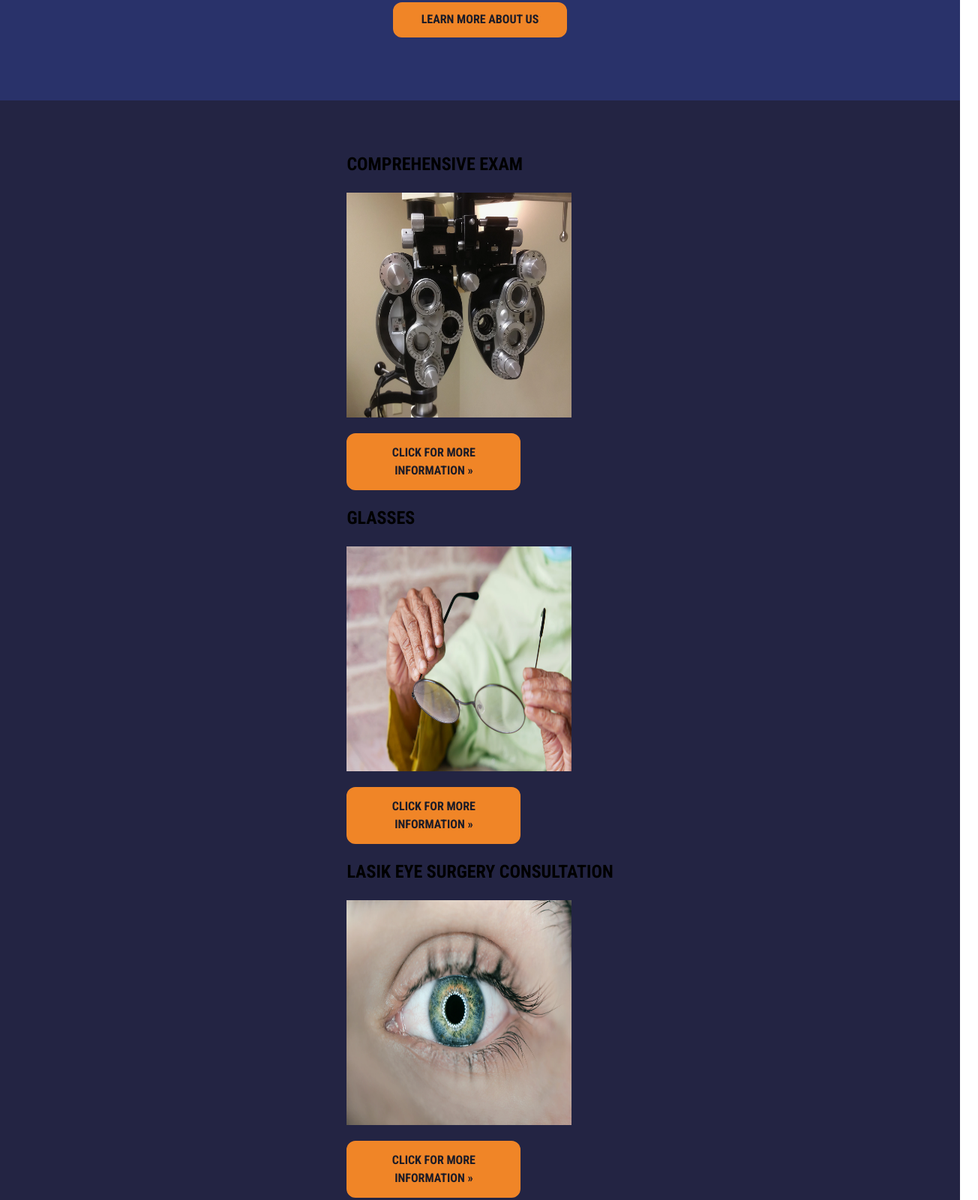
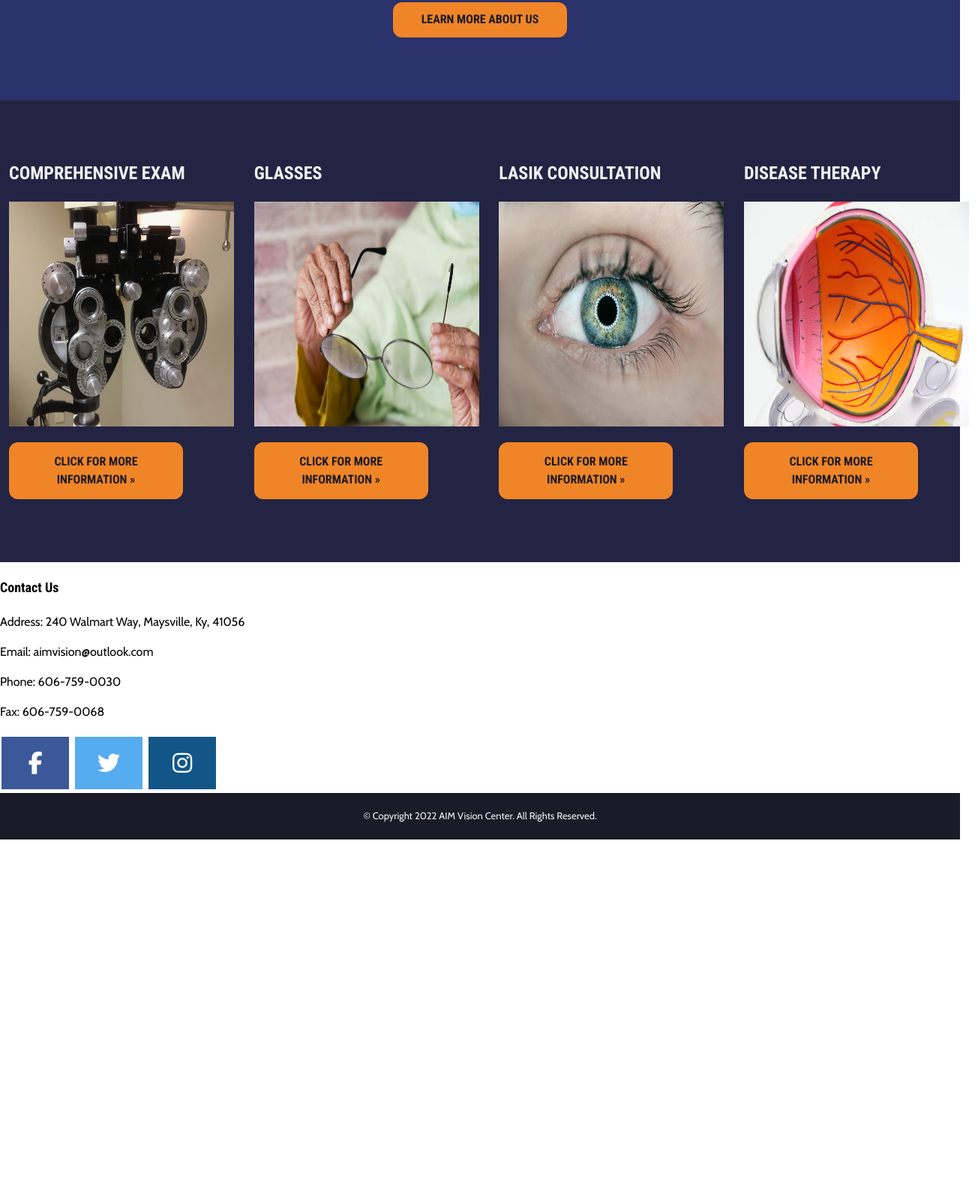
Before and after one commit to MAWOSIKA/webdev-project1, a plain HTML site: page index.html in a window 1280 px wide. Shown: the part 1756-3357 px from the top of the page at 75% size, 1304 px wide, since content can reach past the window. After the commit the page ends 2876 px from the top, so only its background shows below. Drawn offline with nearby package versions, Linux system fonts and the light colour scheme.

Commit message:
third commit

```diff
--- a/css/style.css
+++ b/css/style.css
@@ -83,18 +83,14 @@ body {
 
 .services-container {
     background: #232443;
-    display: flex;
-    justify-content: center;
-    align-items: center;
     padding: 48px 0;
 }
 
 .services-content {
     color: #F1F1F1;
     width: 100%;
-    max-width: 1000px;
+    /* max-width: 1000px; */
     display: flex;
-    flex-direction: column;
     justify-content: space-between;
     align-items: center;
     padding: 12px;
@@ -284,7 +280,36 @@ section p {
 footer {
     text-align: center;
 }
+.fa {
+    padding: 20px;
+    font-size: 30px;
+    width: 50px;
+    text-align: center;
+    text-decoration: none;
+    margin: 5px 2px;
+}
 
+.fa:hover {
+    opacity: 0.7;
+}
+
+.fa-instagram {
+  background: #125688;
+  color: white;
+}
+.fa-twitter {
+  background: #55ACEE;
+  color: white;
+}
+.fa-facebook {
+  background: #3B5998;
+  color: white;
+}
+
+.fa-youtube{
+  background: #3B5998;
+  color: white;
+}
 /* Images and Videos
 ========================================================================== */
 
@@ -313,9 +338,12 @@ footer {
 
 
 
+
+
 }
 
 @media only screen and (min-width: 480px) {
+
 
 
 
@@ -323,11 +351,11 @@ footer {
 
 @media only screen and (min-width: 768px) {
 
-    .projects-content {
+    /* .services-content {
         flex-direction: row;
         justify-content: center;
         align-items: flex-start;
-    }
+    } */
 
     .main-nav {
         display: block;
--- a/index.html
+++ b/index.html
@@ -8,7 +8,9 @@
     <link href="https://fonts.googleapis.com/css?family=Cabin|Roboto:400,700|Roboto+Condensed:400,700" rel="stylesheet">
     <link rel="stylesheet" href="css/style.css">
     <link rel="icon" href="img/favicon.ico" type="image/x-icon">
-  </head>
+    <link rel="stylesheet" href="https://cdn.jsdelivr.net/npm/@fortawesome/fontawesome-free@6.2.0/css/fontawesome.min.css">
+    <link rel="stylesheet" href="https://cdn.jsdelivr.net/npm/@fortawesome/fontawesome-free@4.7.0/css/fontawesome.min.css">
+</head>
 
   <body>
     <section class="header-container">
@@ -56,30 +58,31 @@
     </section>
 
     <section class="services-container" id="services">
-        <main class="Services-content">
-            <article class="Services-item">
+        <main class="services-content">
+            <article class="services-item" id="comprehensive-exam">
                 <h3>Comprehensive Exam</h3>
                  <img src="./img/eye exam photo 2.webp" alt="exam photo" width="300px" height="300px">
                 <p><a href="#" class="btn">Click for more information &raquo;</a></p>
             </article>
 
-            <article class="Services-item">
+            <article class="services-item" id="glasses">
                 <h3>Glasses </h3>
                 <img src="./img/geriatric eye care .webp" alt="glasses"width="300px" height="300px">
                 <p><a href="#" class="btn">Click for more information &raquo;</a></p>
             </article>
 
-            <article class="Services-item">
-                <h3>Lasik Eye Surgery Consultation </h3>
+            <article class="services-item" id="consultation">
+                <h3>Lasik Consultation </h3>
                 <img src="./img/eye image.webp" alt="glasses"width="300px" height="300px">
                  <p><a href="#" class="btn">Click for more information &raquo;</a></p>
             </article>
 
-            <article class="Services-item">
+            <article class="services-item" id="disease-therapy">
                 <h3>Disease Therapy </h3>
                 <img src="./img/eye vessel photo.webp" alt="glasses"width="300px" height="300px">
                 <p><a href="#" class="btn">Click for more information &raquo;</a></p>
             </article>
+        </main>
     </section>
 
     <section class="Contact">
@@ -90,7 +93,7 @@
                 <p>Email: aimvision@outlook.com</p>
                 <p>Phone: 606-759-0030</p>
                 <p>Fax: 606-759-0068</p>
-                <a href="#" class="fa fa-facebook"></a>
+                <i class="fa fa-facebook"></i>
                 <a href="#" class="fa fa-twitter"></a>
                 <a href="#" class="fa fa-instagram"></a>
             </div>
```
